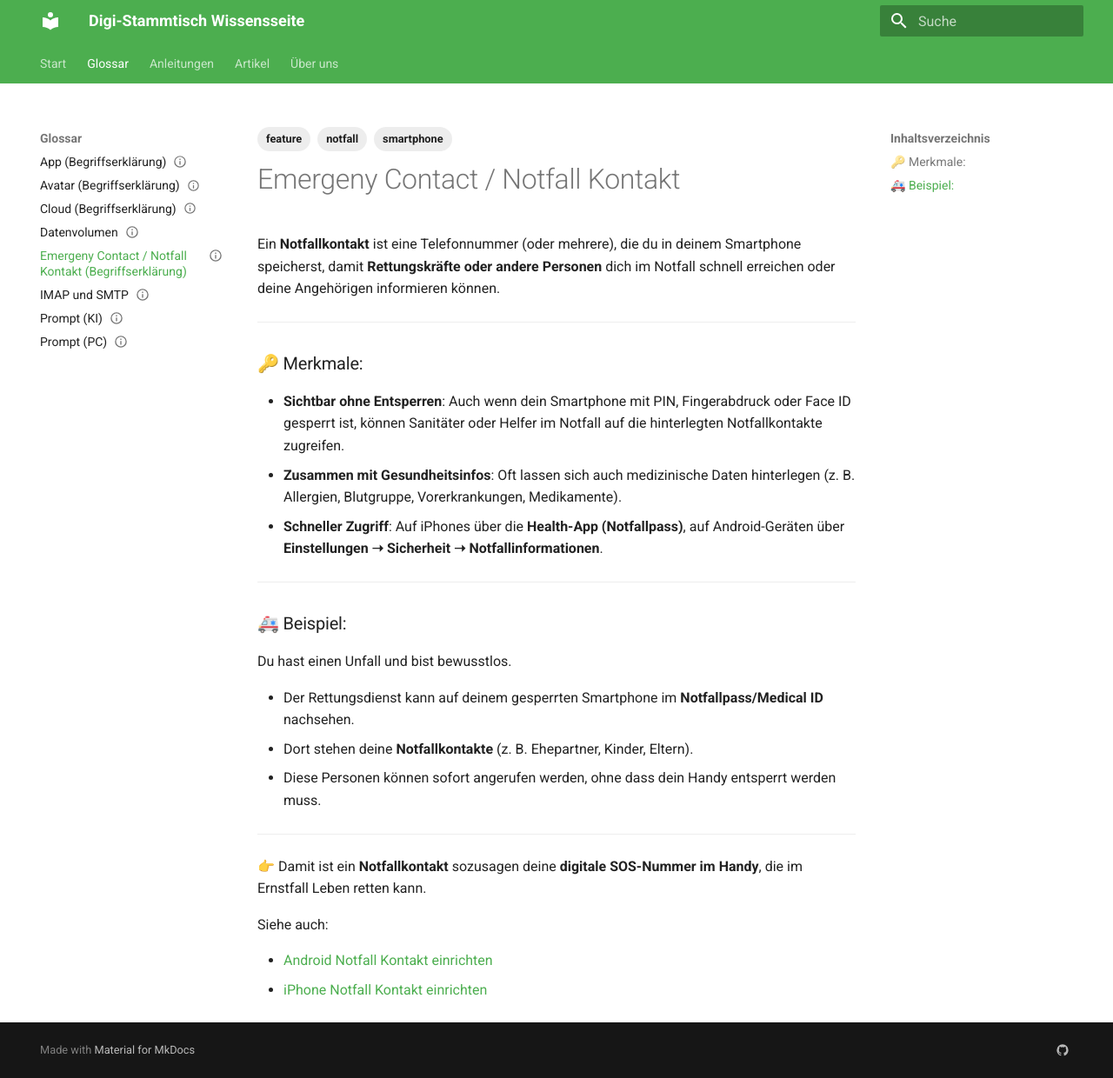
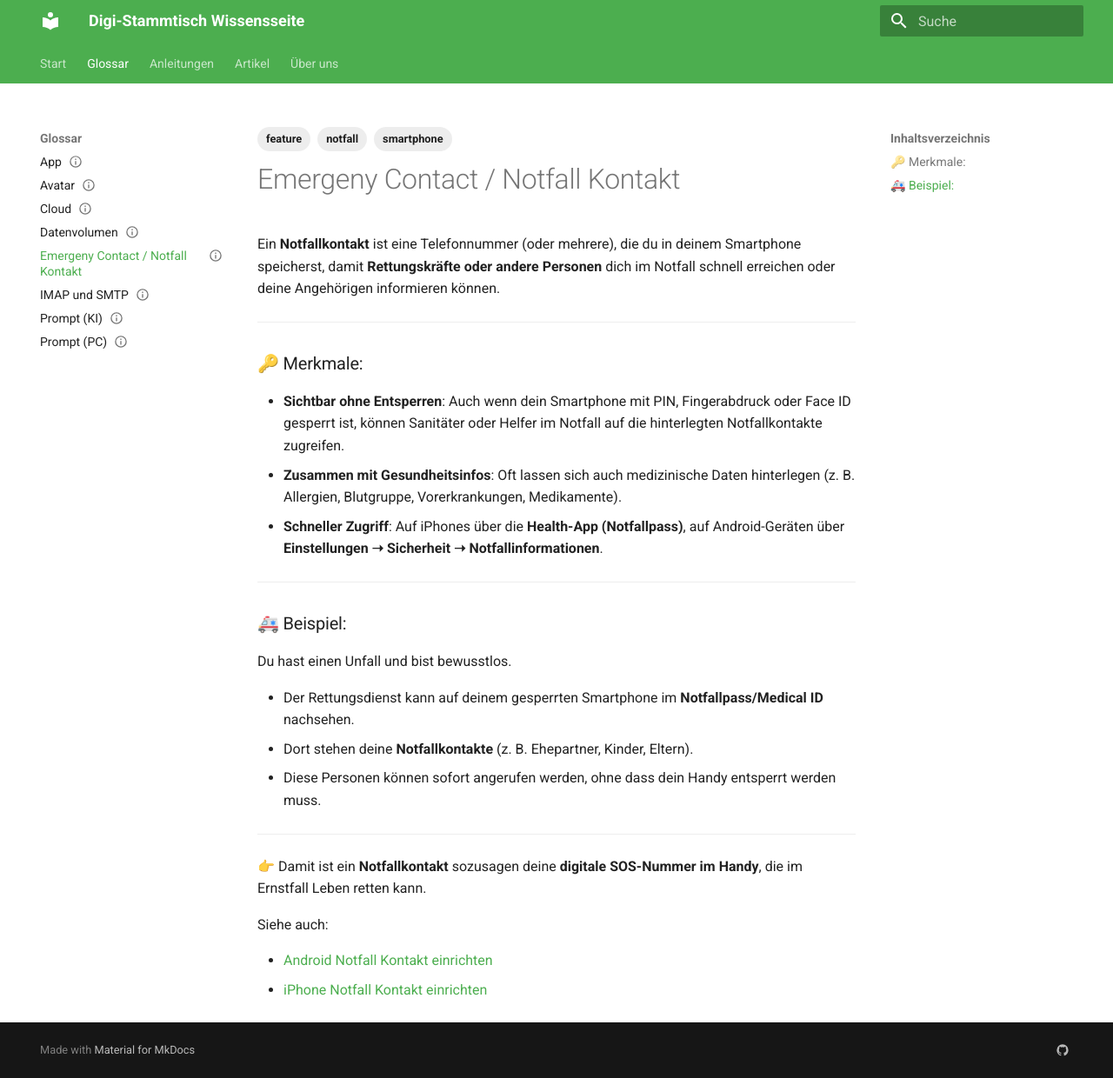
Before and after one commit to ralphmueller/digi-wissensdatenbank, an MkDocs documentation site: the page built from docs/01-glossar/emergency-contact.md, in a window 1280 px wide and 1240 px high. Shown: the whole window at 87% size. Built offline with MkDocs 1.6.1 and Material for MkDocs 9.7.7, drawn with Linux system fonts in a browser that asks for light colours.

Commit message:
kleine Uodates

```diff
--- a/docs/01-glossar/app.md
+++ b/docs/01-glossar/app.md
@@ -1,5 +1,5 @@
 ---
-title: App (Begriffserklärung)
+title: App
 slug: app
 type: term
 tags: [smartphone, begriff]
--- a/docs/01-glossar/avatar.md
+++ b/docs/01-glossar/avatar.md
@@ -1,5 +1,5 @@
 ---
-title: Avatar (Begriffserklärung)
+title: Avatar
 slug: app
 type: term
 tags: [begriff]
--- a/docs/01-glossar/cloud.md
+++ b/docs/01-glossar/cloud.md
@@ -1,5 +1,5 @@
 ---
-title: Cloud (Begriffserklärung)
+title: Cloud
 slug: cloud
 type: term
 tags: [cloud, Server, begriff]
--- a/docs/01-glossar/emergency-contact.md
+++ b/docs/01-glossar/emergency-contact.md
@@ -1,5 +1,5 @@
 ---
-title: Emergeny Contact / Notfall Kontakt (Begriffserklärung)
+title: Emergeny Contact / Notfall Kontakt
 slug: emergency-contact
 type: term
 tags: [smartphone, notfall, feature]
```
Also changed, not shown: docs/01-glossar/imap-smtp.md (+1 -1 lines).
